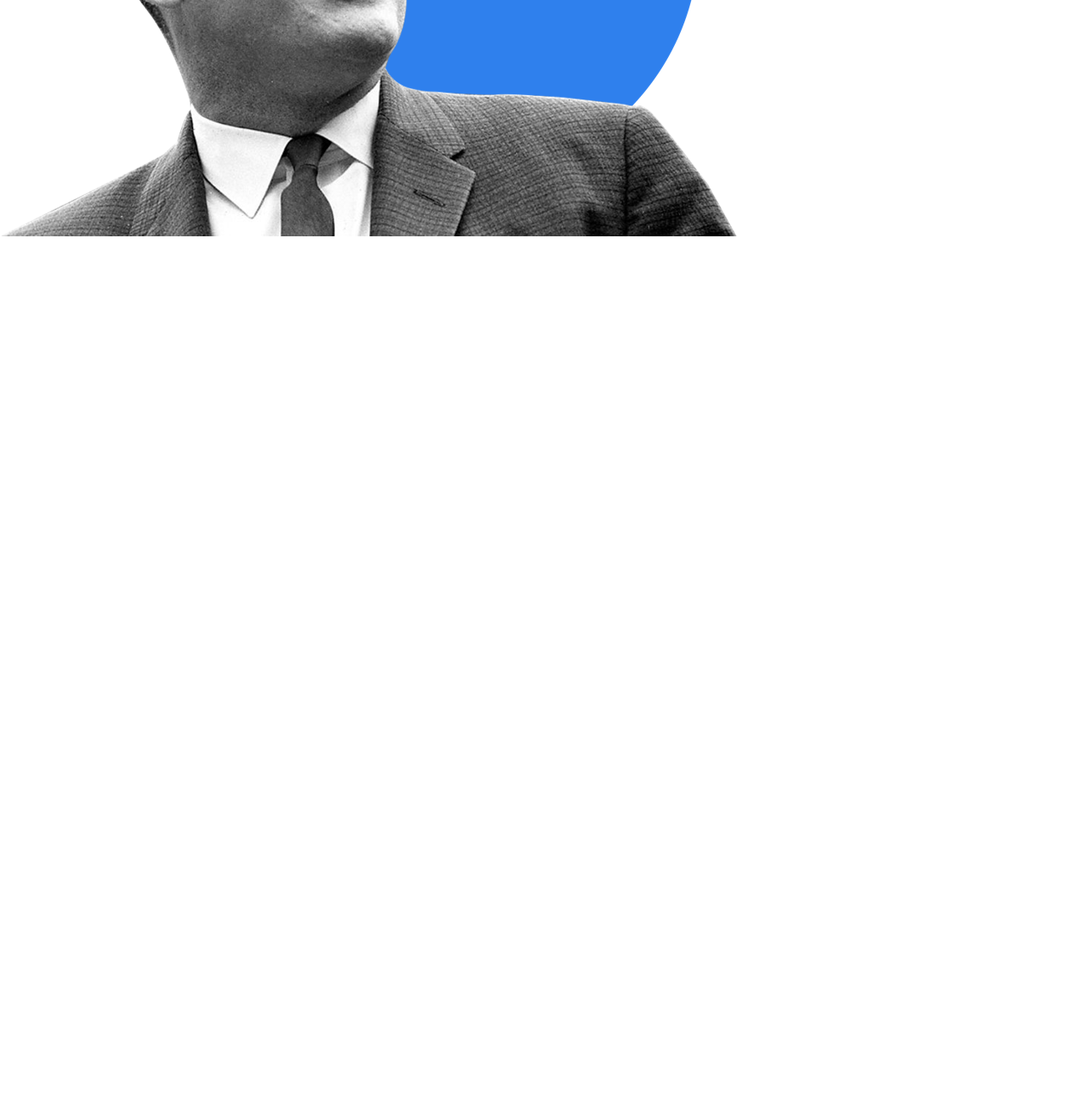
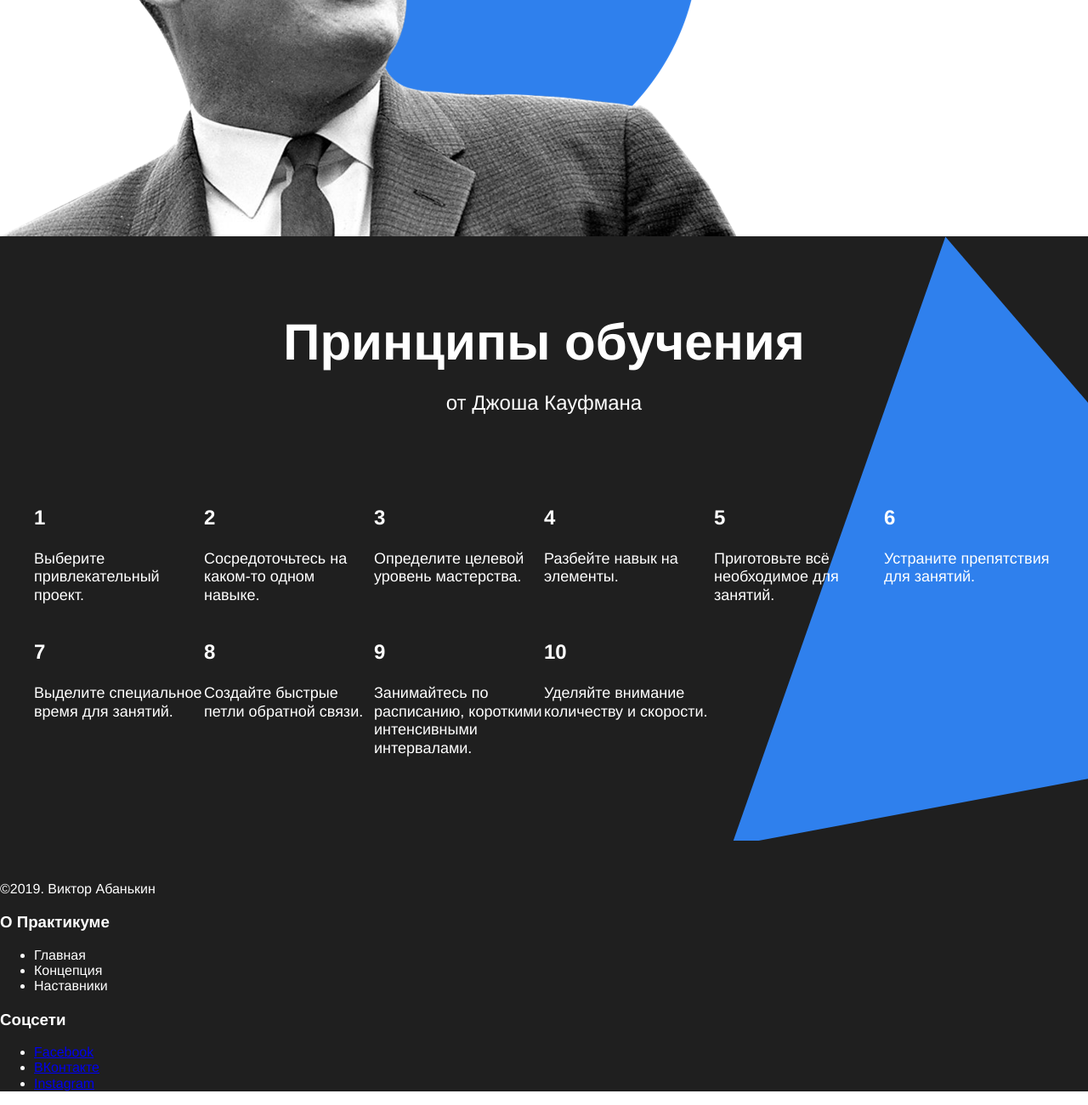
Before and after one commit to maxiair1/how-to-learn, a plain HTML site: page index.html in a window 1280 px wide. Shown: the part 2795-4095 px from the top of the page at 85% size. Before the commit the page ends 3073 px from the top, so only its background shows below. Drawn offline with Linux system fonts and the light colour scheme.

Commit message:
kaufman + footer added

```diff
--- a/index.html
+++ b/index.html
@@ -85,10 +85,76 @@
     </section>
 
     <section class="kaufman">
+      <h2 class="section-title section-title_theme_dark">Принципы обучения</h2>
+      <p class="section-subtitle section-subtitle_theme_dark">от Джоша Кауфмана</p>
+      <ul class="table table_theme_dark">
+        <li class="table__cell table__cell_theme_dark">
+          <h3 class="table__heading table__heading_theme_dark">1</h3>
+          <p class="table__text table__text_theme_dark">Выберите привлекательный проект.</p>
+        </li>
+        <li class="table__cell table__cell_theme_dark">
+          <h3 class="table__heading table__heading_theme_dark">2</h3>
+          <p class="table__text table__text_theme_dark">Сосредоточьтесь на каком-то одном навыке.</p>
+        </li>
+        <li class="table__cell table__cell_theme_dark">
+          <h3 class="table__heading table__heading_theme_dark">3</h3>
+          <p class="table__text table__text_theme_dark">Определите целевой уровень мастерства.</p>
+        </li>
+        <li class="table__cell table__cell_theme_dark">
+          <h3 class="table__heading table__heading_theme_dark">4</h3>
+          <p class="table__text table__text_theme_dark">Разбейте навык на элементы.</p>
+        </li>
+        <li class="table__cell table__cell_theme_dark">
+          <h3 class="table__heading table__heading_theme_dark">5</h3>
+          <p class="table__text table__text_theme_dark">Приготовьте всё необходимое для занятий.</p>
+        </li>
+        <li class="table__cell table__cell_theme_dark">
+          <h3 class="table__heading table__heading_theme_dark">6</h3>
+          <p class="table__text table__text_theme_dark">Устраните препятствия для занятий.</p>
+        </li>
+        <li class="table__cell table__cell_theme_dark">
+          <h3 class="table__heading table__heading_theme_dark">7</h3>
+          <p class="table__text table__text_theme_dark">Выделите специальное время для занятий.</p>
+        </li>
+        <li class="table__cell table__cell_theme_dark">
+          <h3 class="table__heading table__heading_theme_dark">8</h3>
+          <p class="table__text table__text_theme_dark">Создайте быстрые петли обратной связи.</p>
+        </li>
+        <li class="table__cell table__cell_theme_dark">
+          <h3 class="table__heading table__heading_theme_dark">9</h3>
+          <p class="table__text table__text_theme_dark">Занимайтесь по расписанию, короткими интенсивными интервалами.</p>
+        </li>
+        <li class="table__cell table__cell_theme_dark">
+          <h3 class="table__heading table__heading_theme_dark">10</h3>
+          <p class="table__text table__text_theme_dark">Уделяйте внимание количеству и скорости.</p>
+        </li>
+      </ul>
+      <div class="kaufman__triangle"></div>
     </section>
   </main>
   <footer class="footer">
-
+    <section class="footer__columns">
+      <div class="footer__column_content_copyright">
+        <div class="logo logo_place_footer"></div>
+        <p class="footer__author">&copy;2019. Виктор Абанькин</p>
+      </div>
+      <nav class="footer__column_content_info">
+        <h3 class="footer__column-heading">О Практикуме</h3>
+        <ul class="footer__column-links">
+          <li class="footer__column-link">Главная</li>
+          <li class="footer__column-link">Концепция</li>
+          <li class="footer__column-link">Наставники</li>
+        </ul>
+      </nav>
+      <nav class="footer__column_content_social">
+        <h3 class="footer__column-heading">Соцсети</h3>
+        <ul class="footer__column-links">
+          <li class="footer__column-link"><a href="#">Facebook</a></li>
+          <li class="footer__column-link"><a href="#">ВКонтакте</a></li>
+          <li class="footer__column-link"><a href="#">Instagram</a></li>
+        </ul>
+      </nav>
+    </section>
   </footer>
 </div>
 </body>
--- a/styles/style.css
+++ b/styles/style.css
@@ -85,6 +85,9 @@
   left: 64px;
   top: 30px;
   }
+.logo_place_footer {
+
+}
 .description {
   margin-bottom: 100px;
 }
@@ -130,6 +133,10 @@
   font-size: 60px;
   line-height: 1.15;
 }
+.section-title_theme_dark {
+  color: white;
+  z-index: 1;
+}
 .section-subtitle {
   margin: 0 auto;
   text-align: center;
@@ -137,35 +144,49 @@
   font-weight: normal;
   font-size: 24px;
   line-height: 34px;
+  }
+.section-subtitle_theme_dark {
+  color: white;
+  z-index: 1;
 }
-
 .table {
   list-style-type: none;
   display: flex;
   flex-wrap: wrap;
 }
+.table_theme_dark {
+  margin: 80px auto;
+  }
 .table__cell {
   width: 250px;
+}
+.table__cell_theme_dark {
+  width: 200px;
+  color: white;
+  margin-right: 0;
+  z-index: 1;
 }
 .table__heading {
   font-weight: bold;
   font-size: 24px;
   line-height: 1.15;
 }
+.table__heading_theme_dark {
+  color: white;
+}
 .table__text {
   font-weight: normal;
   font-size: 18px;
   line-height: 1.2;
 }
+.table__text_theme_dark {
+  color: white;
+}
 /* и элемента с модификатором вида ключ-значение */
-.table__cell_theme_dark {
-  width: 200px;
-  color: white;
-  margin-right: 0;
-  margin-top: 80px;
-}
+
 .feynman {
   position: relative;
+  margin: 0 auto;
 }
 .feynman__title {
   width: 648px;
@@ -199,3 +220,33 @@
   background-size: cover;
   background-position: center;
 }
+.kaufman {
+  background-color: #1f1f1f;
+  margin: 0 auto;
+  padding-top: 90px;
+  overflow: hidden;
+  position: relative;
+
+}
+.kaufman__triangle {
+  width: 877px;
+  height: 877px;
+  background-image: url("../images/kaufman-triangle.svg");
+  position:absolute;
+  top:0;
+  right: -210px;
+
+}
+.footer {
+  background-color: #1f1f1f;
+  color: white;
+}
+.footer__columns {
+
+}
+.footer__column_content_copyright {
+
+}
+.footer__author {
+
+}
```
